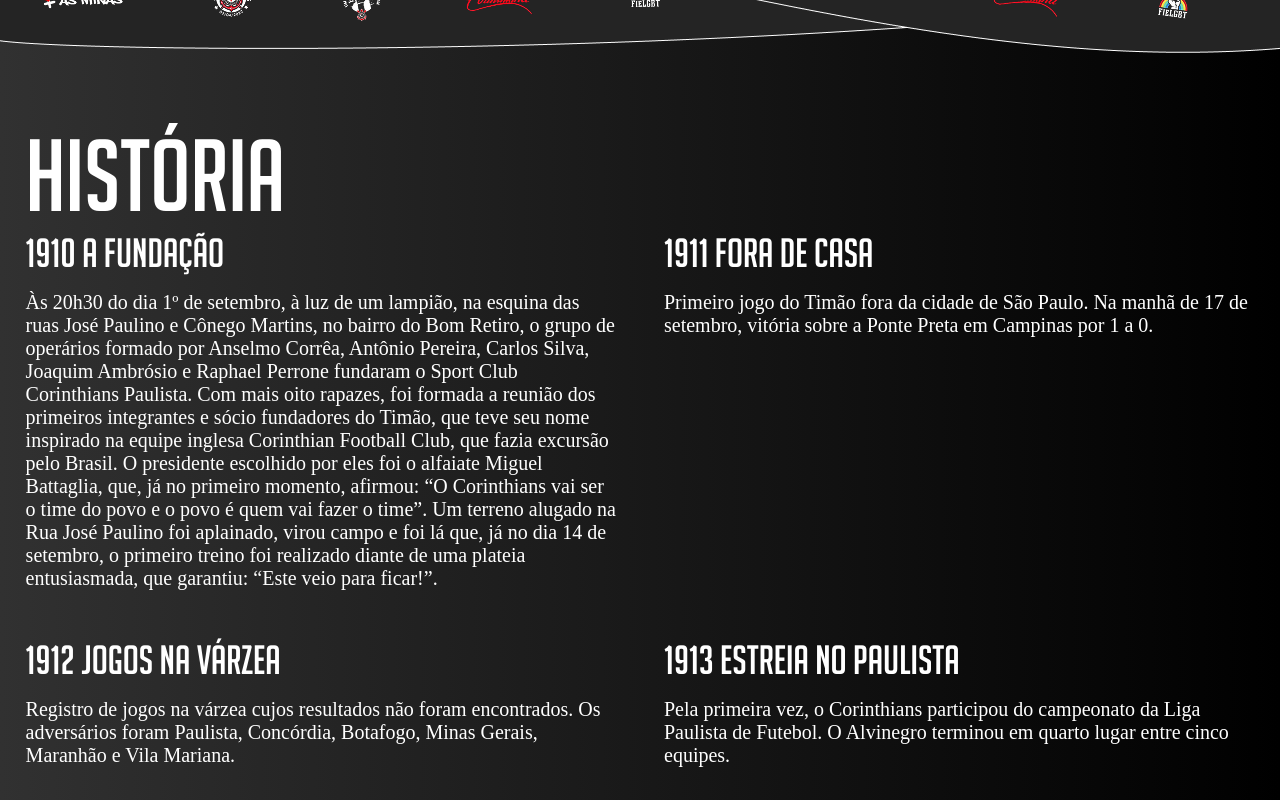
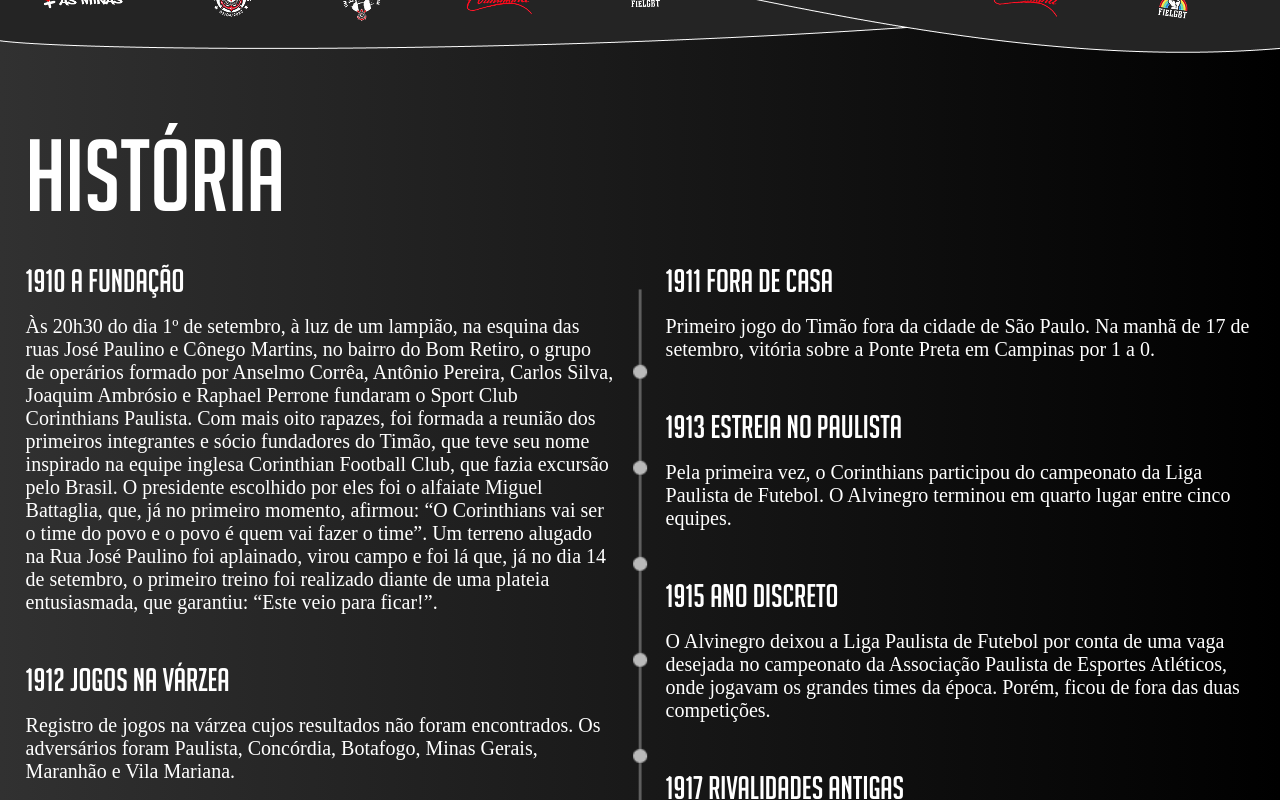
Before and after one commit to LeonardoMarques7/CorinthiansPage, a React (Vite) app: page / in a window 1280 px wide. Shown: the part 1140-1940 px from the top of the page. Built offline with nearby package versions, Linux system fonts and the light colour scheme; a web font is replaced by a local one.

Commit message:
feat: alterando historia e finalizando a mesma secao

```diff
--- a/src/components/Historia.jsx
+++ b/src/components/Historia.jsx
@@ -1,6 +1,7 @@
 import fotoS from "../assets/imagens/s.png";
 import fotoC from "../assets/imagens/c.png";
 import fotoP from "../assets/imagens/p.png";
+import fotoLinhaDoTempo from "../assets/imagens/linha-do-tempo.png";
 
 const Historia = () => {
 	const timelineData = [
@@ -565,17 +566,38 @@
 		<div className="container__historia">
 			<div className="">
 				<h1 className="container__title">História</h1>
-				<div className="container__texts">
-					{timelineData.map((item, index) => (
-						<div key={index} className="">
-							<div className="group__text">
-								<h1 className="text__title">
-									{item.year} {item.title}
-								</h1>
-								<p className="">{item.text}</p>
-							</div>
-						</div>
-					))}
+				<div className="container__texts__historia">
+					<div className="container__texts left">
+						{timelineData
+							.filter((_, i) => i % 2 === 0)
+							.map((item, index) => (
+								<div key={index} className="group__text">
+									<h1 className="text__title">
+										{item.year} {item.title}
+									</h1>
+									<p>{item.text}</p>
+								</div>
+							))}
+					</div>
+
+					<span className="image__historia">
+						<span className="separacao">
+							<img src={fotoLinhaDoTempo}></img>
+						</span>
+					</span>
+
+					<div className="container__texts right">
+						{timelineData
+							.filter((_, i) => i % 2 !== 0)
+							.map((item, index) => (
+								<div key={index} className="group__text">
+									<h1 className="text__title">
+										{item.year} {item.title}
+									</h1>
+									<p>{item.text}</p>
+								</div>
+							))}
+					</div>
 				</div>
 			</div>
 		</div>
--- a/src/index.css
+++ b/src/index.css
@@ -215,41 +215,73 @@
 
 .container__historia {
   margin-top: 5rem;
+  padding: 2svw;
   display: flex;
   justify-content: space-between;
-  padding:2svw;
+  flex-direction: column;
+  text-align: start;
 }
 
-.group__images {
+.container__title {
+  font-size: 100px;
+  font-weight: 400;
+  font-family: BigNoodle;
+  margin-bottom: 2rem;
+}
+
+.container__texts__historia {
+  display: flex;
+  justify-content: space-between;
+  align-items: flex-start;
+  width: 100%;
+}
+
+.container__texts {
   display: flex;
   flex-direction: column;
+  gap: 3rem;
+  width: 100%;
+}
+
+.image__historia {
+  padding: 0px;
+  position: sticky;
+  top: 15svh;
+  height: 100svh;
+  margin: 2svw;
+  display: flex;
+  flex-direction: column;
+  align-items: start;
+  justify-content: start;
+  height: 100svh;
 }
 
 
-.container__title {
-  font-size: 100px;
-  max-width: 500px;
+.text__title {
   font-weight: 400;
   font-family: BigNoodle;
-}
-
-.text__title {
-  max-width: 500px;
-  font-weight: 400;
-  font-family: BigNoodle;
+  font-size: 32px;
 }
 
 .group__text {
   display: flex;
   flex-direction: column;
+  gap: 1rem;
+  font-family: RadioCanada;
+  text-align: start;
   font-size: 20px;
-  font-family: RadioCanada;
-  gap: 1rem;
 }
 
-.container__texts {
-  display: grid;
-  gap: 3rem;
+.separacao {
+  position: absolute;
+  z-index: -1;
+  max-height: fit-content;
+  left: 50%;
+  transform: translateX(-50%);
+  filter: invert(100%);
+}
 
-  grid-template-columns: repeat(2, minmax(0, 1fr))
+.separacao img {
+  height: 100svh;
+  object-fit: cover;
 }
```
Also changed, not shown: src/assets/imagens/linha-do-tempo.png (added).
